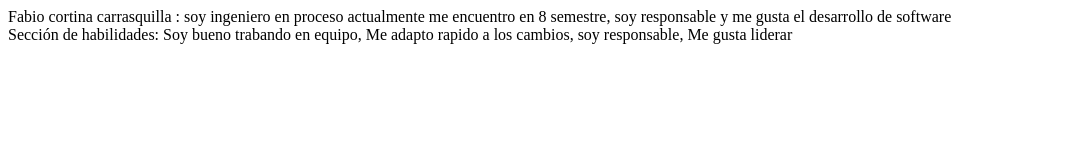
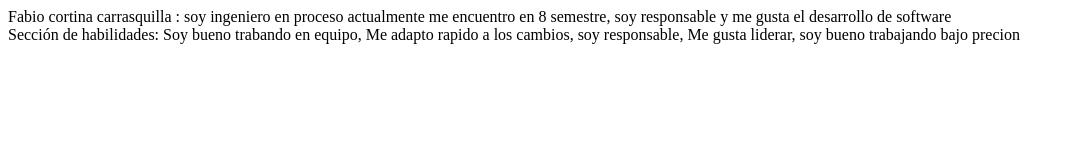
Before and after one commit to fabiocor01/Ejercicio-1, a plain HTML site: page index.html in a window 1280 px wide. Shown: the whole page, without its empty margins (0-1075 px from the left). Drawn offline with Linux system fonts and the light colour scheme.

Commit message:
Fifth Commit

```diff
--- a/index.html
+++ b/index.html
@@ -7,7 +7,7 @@
 </head>
 <body>
     <div>Fabio cortina carrasquilla : soy ingeniero en proceso actualmente me encuentro en 8 semestre, soy responsable y me gusta el desarrollo de software </div>
-    <div>Sección de habilidades: Soy bueno trabando en equipo, Me adapto rapido a los cambios, soy responsable, Me gusta liderar</div>
+    <div>Sección de habilidades: Soy bueno trabando en equipo, Me adapto rapido a los cambios, soy responsable, Me gusta liderar, soy bueno trabajando bajo precion</div>
 
 </body>
 </html>
```
